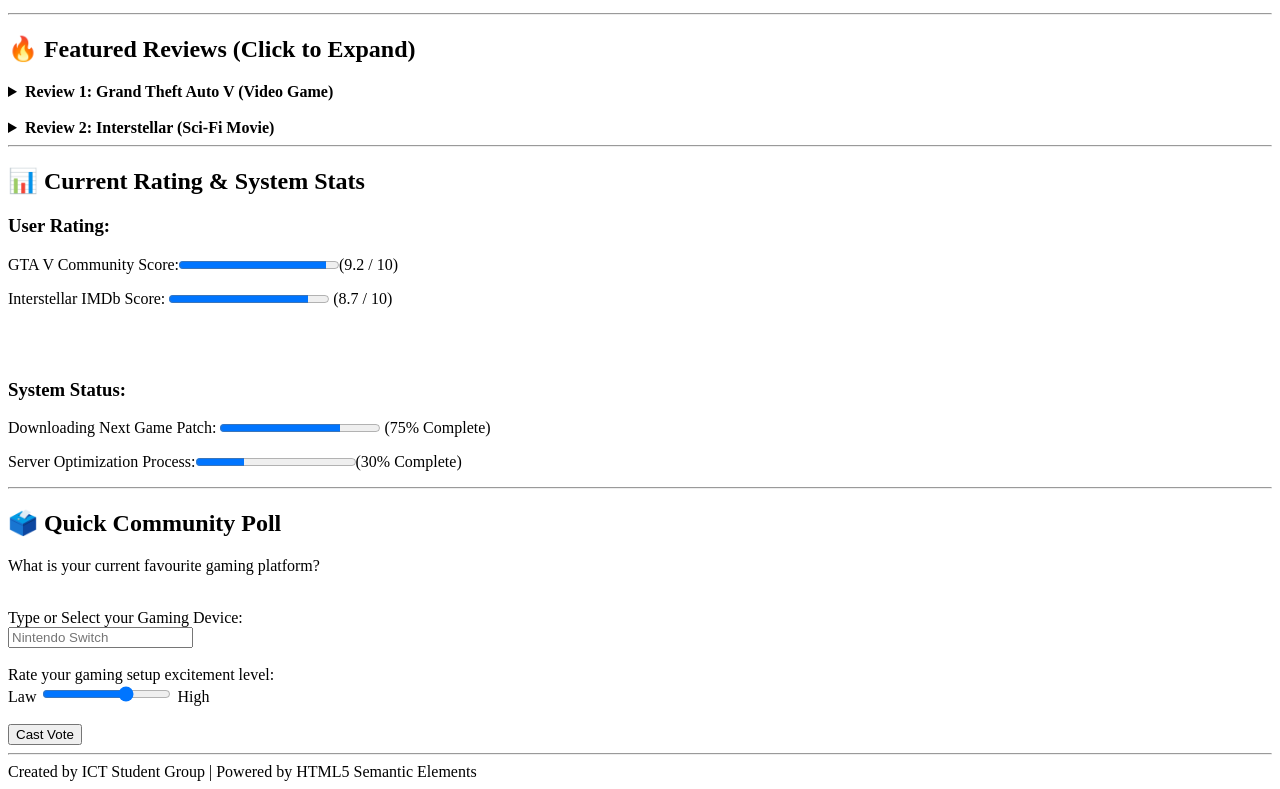
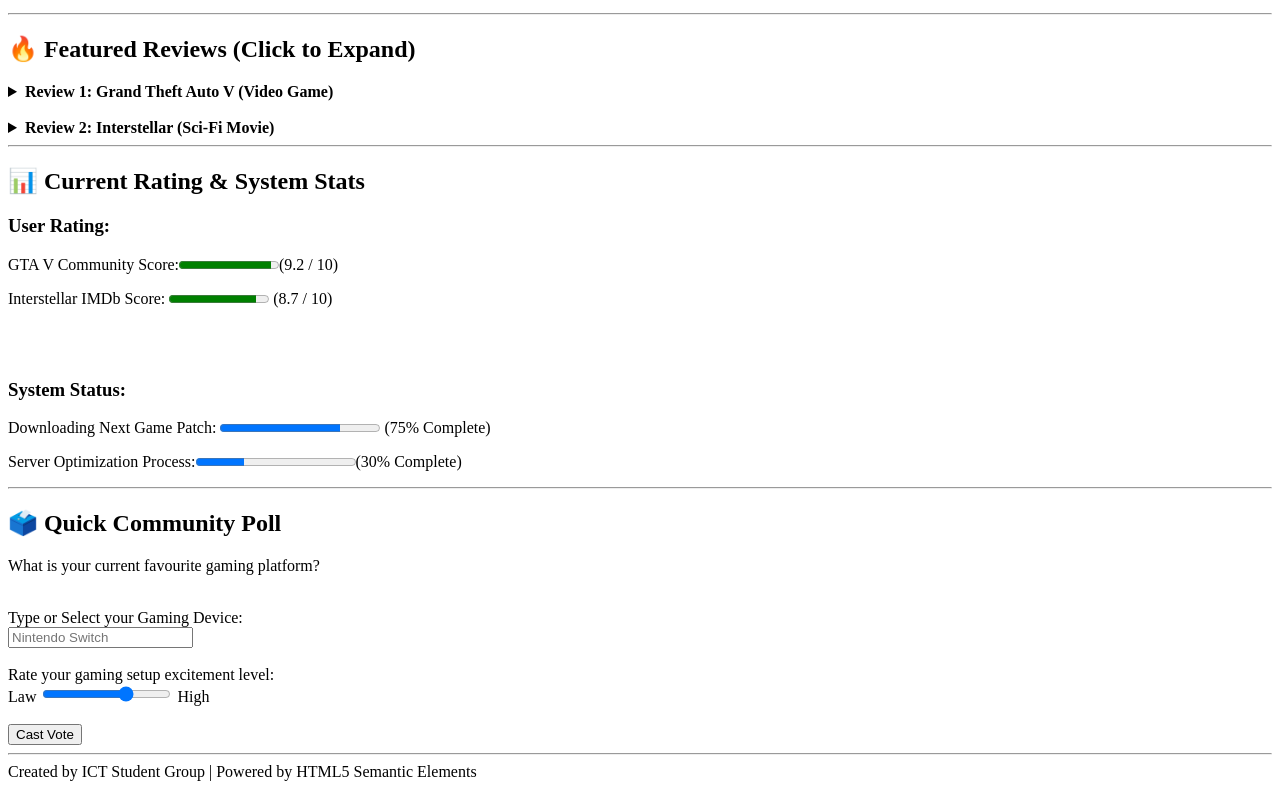
Before and after one commit to Kavee-De-Silva/Epic-Media-Reviews, a plain HTML site: page index.html in a window 1280 px wide. Shown: the part 88-877 px from the top of the page. Drawn offline with Linux system fonts and the light colour scheme.

Commit message:
Enhance progress bar styling for community scores

```diff
--- a/index.html
+++ b/index.html
@@ -32,9 +32,9 @@
 
     <!-- progress bar -->
 
-    <p>GTA V Community Score:<progress value="92" max="100"></progress>(9.2 / 10)</p>
+    <p>GTA V Community Score:<progress value="92" max="100" style="accent-color: green; width: 100px;"></progress>(9.2 / 10)</p>
 
-    <p>Interstellar IMDb Score: <progress value="87" max="100"></progress> (8.7 / 10)</p><br><br>
+    <p>Interstellar IMDb Score: <progress value="87" max="100" style="accent-color: green; width: 100px;"></progress> (8.7 / 10)</p><br><br>
 
     <h3>System Status:</h3>
 
```
